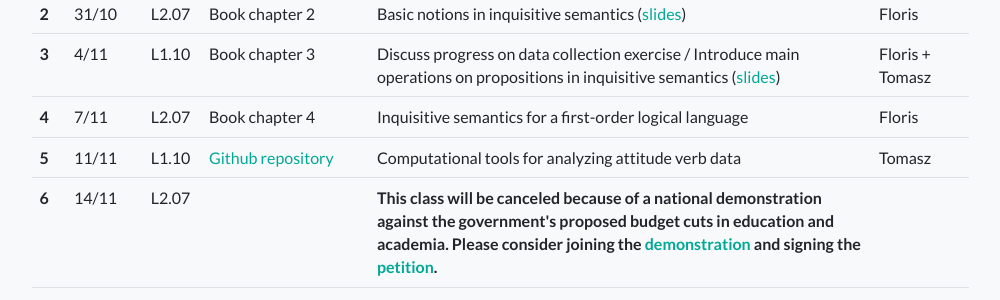
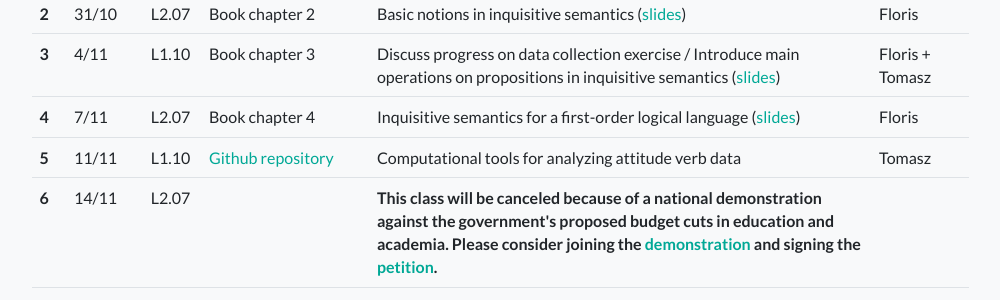
Before and after one commit to froelofs/inquisitive-semantics, a Jekyll site: the page built from _courses/2024-amsterdam.md, in a window 1280 px wide and 900 px high, scrolled down 2659 px. Shown: the part 153-453 px from the top of the window, without its empty margins (140-1140 px from the left). Built offline with Jekyll 4.4.1, drawn with Linux system fonts in a browser that asks for light colours; part of the change alters nothing that is shown.

Commit message:
Update 2024-amsterdam.md

```diff
--- a/_courses/2024-amsterdam.md
+++ b/_courses/2024-amsterdam.md
@@ -79,9 +79,9 @@ schedule: >
       <td> L2.07</td>
       <td> Book chapter 4</td>
       <td> Inquisitive semantics for a first-order logical language
-            <!--
-            (<a href="https://www.dropbox.com/scl/fi/9a6ch0d3fyuh6wkjdwt44/lecture4.pdf?rlkey=yyxbtrqudgfdrzh2l2s4g0nuv&dl=0">slides</a>)
-            -->
+
+            (<a href="https://amsuni-my.sharepoint.com/:b:/g/personal/f_roelofsen_uva_nl/EcVDGul8U7ROtz5xmUWG-lABvahmaEDVfpK8_Sy7BgmRFA?e=JeJZtO">slides</a>)
+
       </td>
       <td> Floris</td>
     </tr>
```
